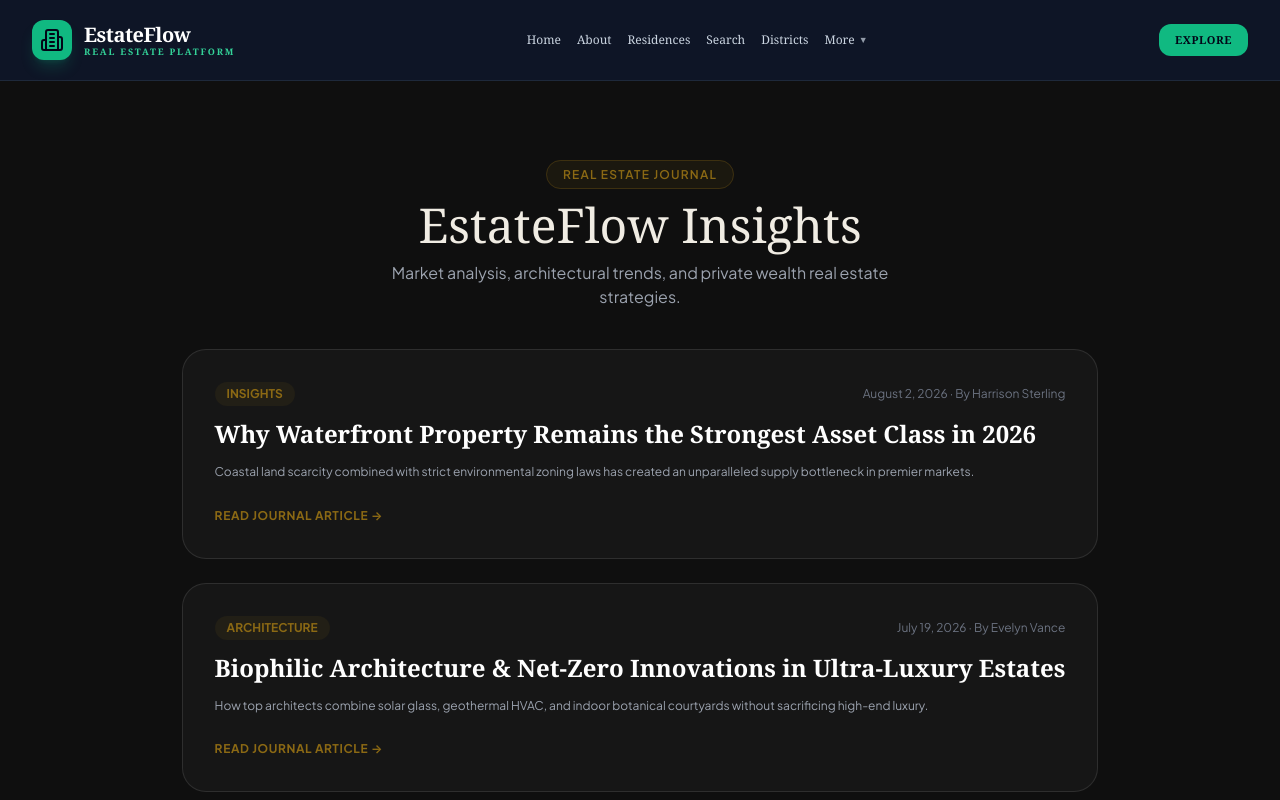
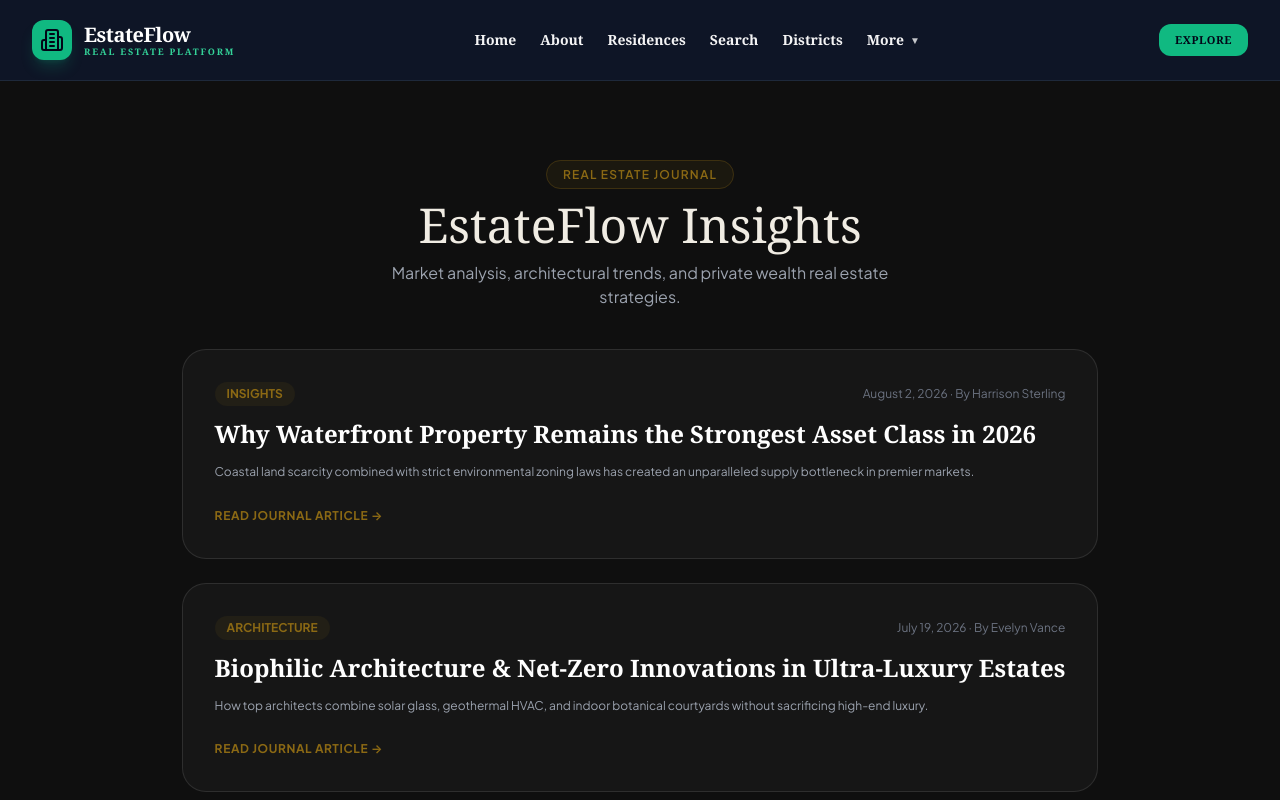
Before and after one commit to mghali629-hub/estate-flow, a Next.js app: page /blog in a window 1280 px wide. Shown: the top 800 px of the page. Built offline with nearby package versions, Linux system fonts and the light colour scheme.

Commit message:
style(header): increase contrast, font size text-sm font-semibold and bright white color for crisp legibility

```diff
--- a/src/components/Header.tsx
+++ b/src/components/Header.tsx
@@ -40,29 +40,29 @@ export function Header() {
           </div>
         </Link>
 
-        <nav className="hidden lg:flex items-center gap-4 text-xs font-medium py-2">
+        <nav className="hidden lg:flex items-center gap-6 text-sm font-semibold py-2">
           {navLinks.slice(0, 5).map((link) => (
             <Link
               key={link.href}
               href={link.href}
-              className={`transition-colors whitespace-nowrap py-1 ${pathname === link.href ? 'text-emerald-400 border-b-2 border-emerald-400 font-bold' : 'text-slate-300 hover:text-white'}`}
+              className={`transition-colors whitespace-nowrap py-1 ${pathname === link.href ? 'text-emerald-400 border-b-2 border-emerald-400 font-bold' : 'text-zinc-100 hover:text-white'}`}
             >
               {link.label}
             </Link>
           ))}
           {navLinks.length > 5 && (
             <div className="relative group py-1">
-              <button className="flex items-center gap-1 text-slate-300 hover:text-white font-medium transition-colors cursor-pointer py-1">
+              <button className="flex items-center gap-1.5 text-zinc-100 hover:text-white font-semibold text-sm transition-colors cursor-pointer py-1">
                 <span>More</span>
-                <span className="text-[9px] opacity-70">▼</span>
+                <span className="text-[10px] opacity-80">▼</span>
               </button>
-              <div className="absolute right-0 top-full mt-1 w-52 bg-slate-900/95 backdrop-blur-xl border border-slate-800 rounded-xl shadow-2xl p-2 hidden group-hover:block group-focus-within:block z-50">
-                <div className="grid grid-cols-1 gap-1 max-h-72 overflow-y-auto no-scrollbar">
+              <div className="absolute right-0 top-full mt-1 w-56 bg-zinc-950/98 backdrop-blur-xl border border-zinc-800 rounded-xl shadow-2xl p-2 hidden group-hover:block group-focus-within:block z-50">
+                <div className="grid grid-cols-1 gap-1 max-h-80 overflow-y-auto no-scrollbar">
                   {navLinks.slice(5).map((link) => (
                     <Link
                       key={link.href}
                       href={link.href}
-                      className="px-3 py-1.5 rounded-lg text-xs text-slate-300 hover:bg-slate-800 hover:text-white transition-colors block whitespace-nowrap"
+                      className="px-3 py-2 rounded-lg text-xs font-medium text-zinc-200 hover:bg-zinc-800 hover:text-white transition-colors block whitespace-nowrap"
                     >
                       {link.label}
                     </Link>
```
